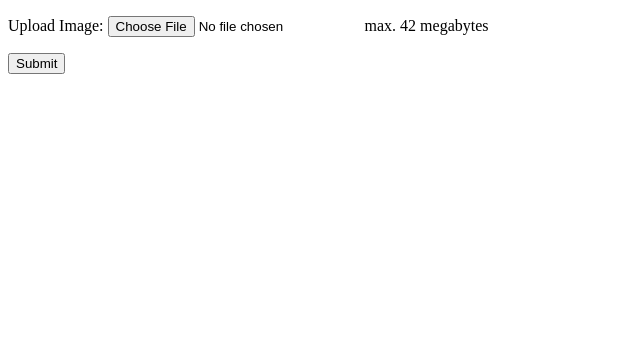
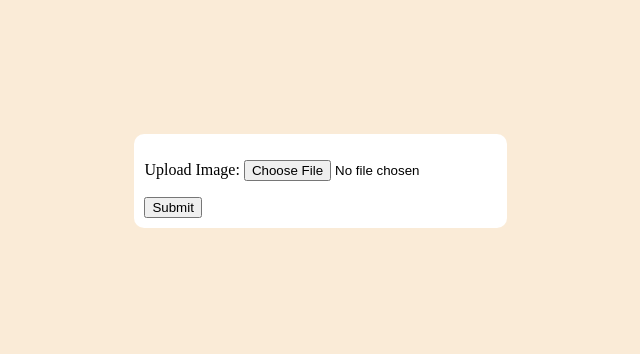
Before and after one commit to pnaskardev/urine_strip_analyser, a Django app: page /analyse/UploadFile/ in a window 1280 px wide. Shown: the top 354 px of the page, without its empty margins (0-640 px from the left). Run offline with Django 4.2, Linux system fonts and the light colour scheme.

Commit message:
added analyser need to work on frontend

```diff
--- a/analyse/forms.py
+++ b/analyse/forms.py
@@ -5,7 +5,6 @@ from .models import ImageModel
 class AnalyseForm(forms.ModelForm):
     image=forms.ImageField(
         label='Upload Image',
-        help_text='max. 42 megabytes'
     )
 
     class Meta:
--- /dev/null
+++ b/analyse/static/analyse/css/styles.css
@@ -0,0 +1,23 @@
+body{
+    background-color: antiquewhite;
+    display: flex;
+}
+
+.main{
+    margin-top: 10%;
+    margin-left: 10%;
+    margin-right: 10%;
+    margin-bottom: 10%;
+    background-color: white;
+    border-radius: 10px;
+    padding: 10px;
+    display: flex;
+    align-items: center;
+    flex-direction: column;
+}
+
+.main > img{
+    width: 100px;
+    height: 400px;
+    border-radius: 10px;
+}
--- a/analyse/templates/upload.html
+++ b/analyse/templates/analyse/upload.html
@@ -1,3 +1,5 @@
+{% load static %}
+
 <!DOCTYPE html>
 <html lang="en">
 
@@ -5,15 +7,27 @@
     <meta charset="UTF-8">
     <meta http-equiv="X-UA-Compatible" content="IE=edge">
     <meta name="viewport" content="width=device-width, initial-scale=1.0">
+    <link rel="stylesheet" type="text/css" href="{% static 'analyse/css/styles.css' %}">
+
     <title>Upload Files</title>
 </head>
 
 <body>
+   <div class="main">
     <form method='post' enctype="multipart/form-data">
         {% csrf_token %}
         {{form.as_p}}
         <input type="submit" value="Submit">
     </form>
+
+    {% if image %}
+    <img src="{{ image.url }}" alt="image">
+    {% endif %}
+    {% if res %}
+    <p>The result is: {{ res }}</p>
+    {% endif %}
+   </div>
+
 </body>
 
 </html>
--- a/analyse/urls.py
+++ b/analyse/urls.py
@@ -4,5 +4,6 @@ from . import views
 
 urlpatterns = [
     path('home/',views.home,name='analyse-home'),
-    path('UploadFile/', views.UploadFile, name='UploadFile'),
+    # path('UploadFile/', views.UploadFile, name='UploadFile'),
+    path('UploadFile/', views.UploadFileView.as_view(), name='UploadFile'),
 ]
--- a/analyse/views.py
+++ b/analyse/views.py
@@ -1,20 +1,45 @@
 from django.shortcuts import render
-from django.shortcuts import render, HttpResponse
+# from asgiref.sync import sync_to_async, async_to_sync
+import asyncio
+from django.views.generic.edit import CreateView
 
 from . import forms
+from . color_analyzer import analyse_colors
 
 
 def home(request):
     return render(request, 'analyse/home.html')
 
 
-def UploadFile(request):
-    if request.method == 'POST':
-        form = forms.AnalyseForm(request.POST,request.FILES)
-        if form.is_valid():
-            form.save()
-            return HttpResponse('The file is saved')
-    else:
-        form = forms.AnalyseForm()
-    context = {'form':form,}
-    return render(request, 'upload.html', context)
+# def UploadFile(request):
+#     if request.method == 'POST':
+#         form = forms.AnalyseForm(request.POST, request.FILES)
+#         if form.is_valid():
+#             instance = form.save()
+#             image_path = instance.image.path
+#             # res = async_to_sync(analyse_colors(image_path))
+#             res = asyncio.run(analyse_colors(image_path))
+#             print(res)
+#             return HttpResponse('The file is saved')
+#     else:
+#         form = forms.AnalyseForm()
+#     context = {'form': form, }
+#     return render(request, 'upload.html', context)
+
+
+class UploadFileView(CreateView):
+    form_class = forms.AnalyseForm
+    template_name = 'analyse/upload.html'
+
+    def form_valid(self, form):
+        instance = form.save()
+        image_path = instance.image.path
+        res = asyncio.run(analyse_colors(image_path))
+
+        # Create a new empty form
+        empty_form = forms.AnalyseForm()
+
+        # Pass 'res', 'image_path', and 'empty_form' to the template context
+        context = {'res': res, 'image': instance.image, 'form': empty_form}
+
+        return render(self.request, 'analyse/upload.html', context)
--- a/core/settings.py
+++ b/core/settings.py
@@ -117,6 +117,10 @@ USE_TZ = True
 # https://docs.djangoproject.com/en/4.2/howto/static-files/
 
 STATIC_URL = 'static/'
+STATICFILES_DIRS = [
+    os.path.join(BASE_DIR, 'analyse/static'),
+]
+
 MEDIA_ROOT =  os.path.join(BASE_DIR, 'media')
 MEDIA_URL = '/media/'
 
```
Also changed, not shown: analyse/color_analyzer.py (added, +53 -0 lines), db.sqlite3, media/images/VoiceCode_DB_Blueprint.png (added).
